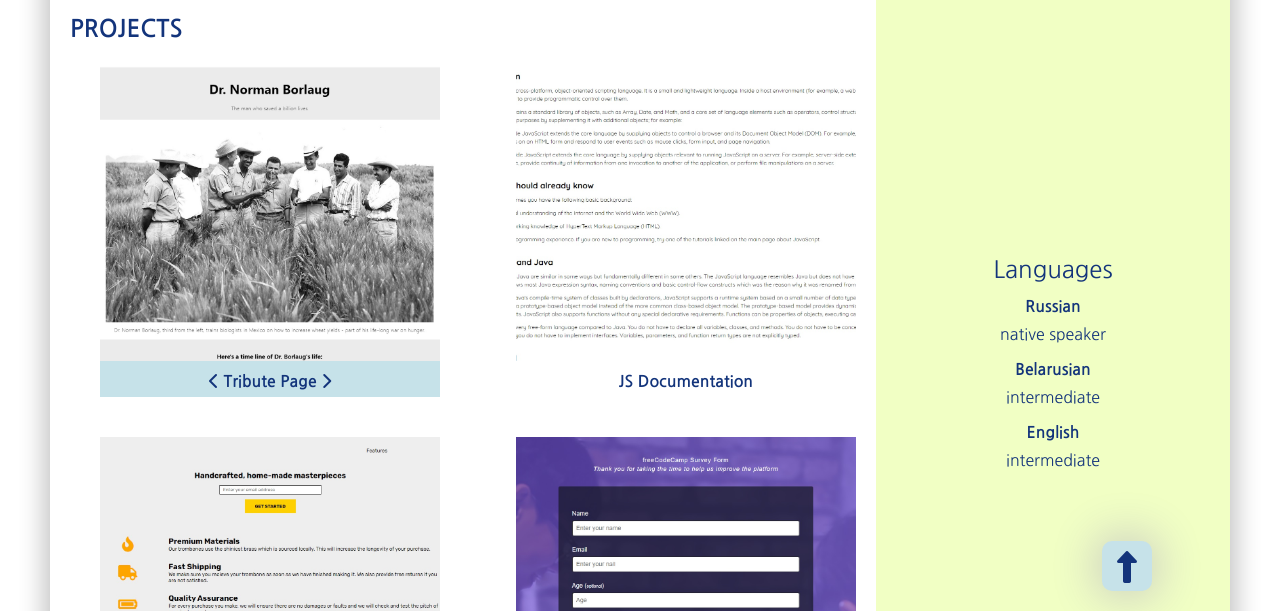
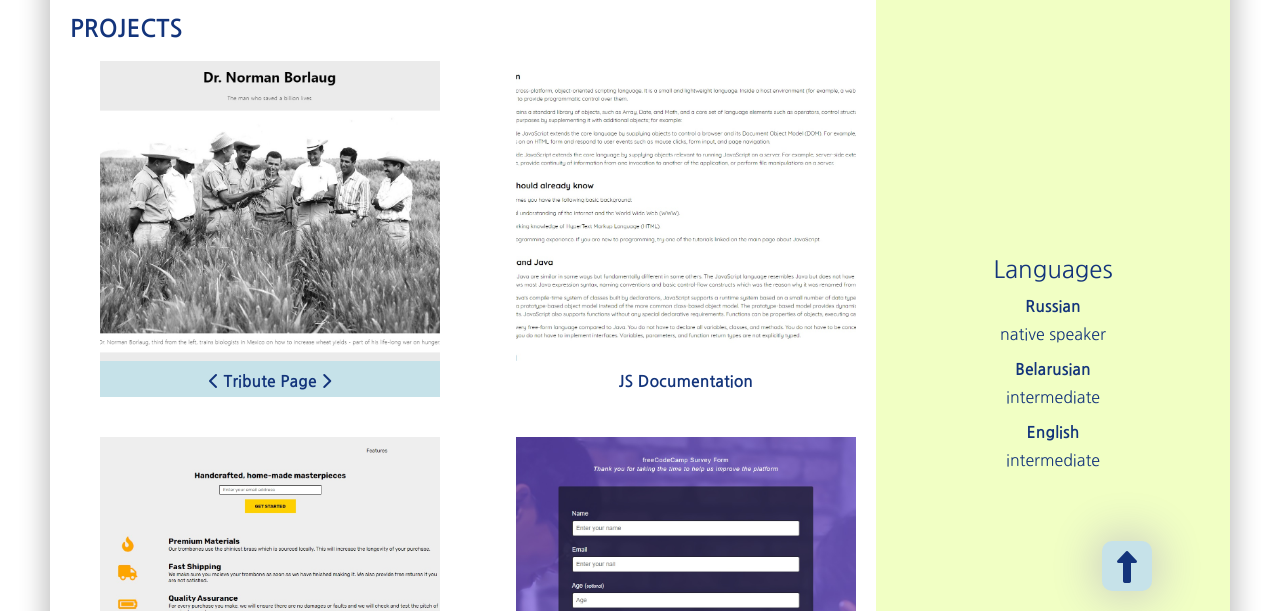
Before and after one commit to nikolakozaryan/stage-0-cv, a plain HTML site: page index.html in a window 1280 px wide. In both pictures the pointer is over the picture 270 px from the left and 1039 px from the top of the page. Shown: the part 828-1439 px from the top of the page. Drawn offline with Linux system fonts and the light colour scheme.

Commit message:
feat: add scaling projects images on hover

```diff
--- a/style.css
+++ b/style.css
@@ -245,6 +245,10 @@ main section {
   color: var(--font-color);
 }
 
+.projects-item:hover .project-img {
+  transform: scale(1.1);
+}
+
 aside {
   width: 30%;
   background: var(--aside-bg-color);
```
